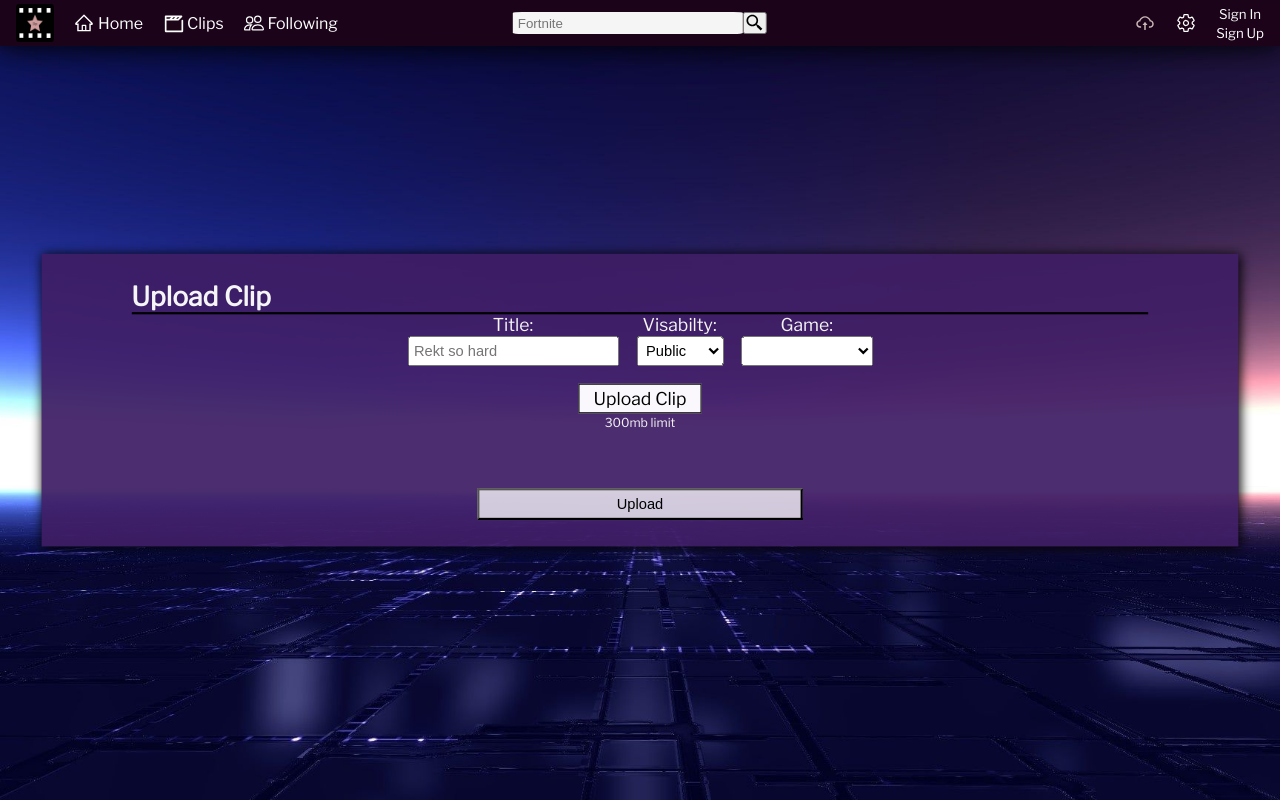
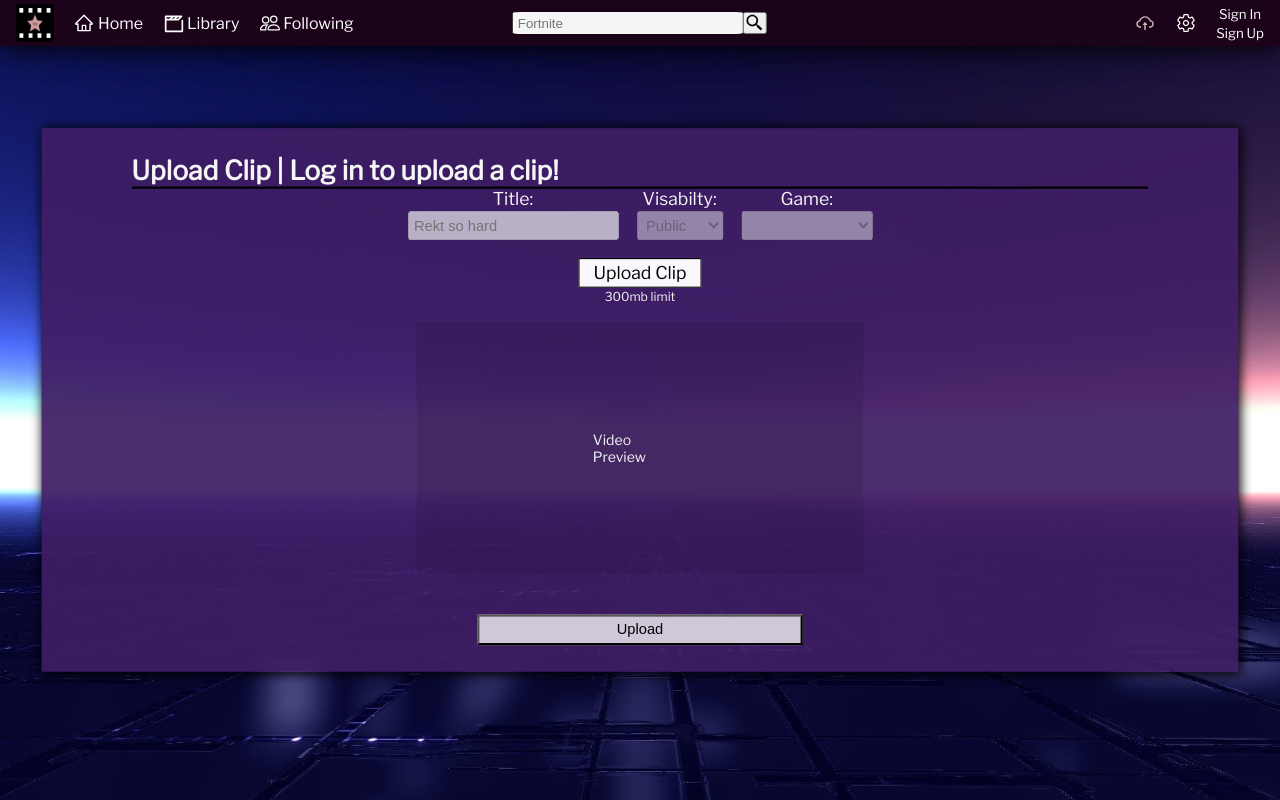
Before and after one commit to Tyson3101/StarClips, a Next.js app: page /clips/upload in a window 1280 px wide. Built offline with nearby package versions, Linux system fonts and the light colour scheme; no server answers.

Commit message:
CDN Ready

```diff
--- a/src/components/NavBar.tsx
+++ b/src/components/NavBar.tsx
@@ -42,14 +42,14 @@ function NavBar() {
             </li>
             <li
               className={setClassNames(
-                router.pathname === "/clips" ? styles["active"] : "",
+                router.pathname === "/clips/library" ? styles["active"] : "",
                 styles.mediaReactIcon
               )}
             >
-              <Link href="/clips">
+              <Link href="/clips/library">
                 <a aria-label="Clips">
                   <GrMultimedia size={20} />
-                  <span className={styles.itemTitle}>&nbsp;Clips</span>
+                  <span className={styles.itemTitle}>&nbsp;Library</span>
                 </a>
               </Link>
             </li>
@@ -85,7 +85,7 @@ function NavBar() {
             </li>
             <li
               className={setClassNames(
-                router.pathname === "/clips" ? styles["active"] : "",
+                router.pathname === "/settings" ? styles["active"] : "",
                 styles.settingsReactIcon
               )}
             >
--- /dev/null
+++ b/src/pages/api/clips/index.ts
@@ -0,0 +1,54 @@
+// Next.js API route support: https://nextjs.org/docs/api-routes/introduction
+
+import type { NextApiRequest, NextApiResponse } from "next";
+import { unstable_getServerSession, User } from "next-auth";
+import { authOptions } from "../auth/[...nextauth]";
+import { StatusCodes as STATUS_CODE } from "http-status-codes";
+import token from "randomatic";
+import prisma from "@lib/PrismaClient";
+
+export default async function handler(
+  req: NextApiRequest,
+  res: NextApiResponse
+) {
+  const session = await unstable_getServerSession(req, res, authOptions);
+  const user = session?.user;
+  if (user) {
+    if (req.body.addClip) {
+      return addClip(req, res, user);
+    }
+    if (req.body.delteClip) {
+      return deleteClip(req, res, user);
+    }
+  }
+  res.status(STATUS_CODE.UNAUTHORIZED).json({ error: "Not logged in!" });
+}
+async function addClip(req: NextApiRequest, res: NextApiResponse, user: User) {
+  if (!user || !user.email)
+    res.status(STATUS_CODE.UNAUTHORIZED).json({ error: "Not logged in!" });
+  const { title, visabilty, game, thumbnail, video } = req.body;
+  if (!title || !visabilty || !game || !thumbnail || !video)
+    return res
+      .status(STATUS_CODE.FORBIDDEN)
+      .json({ error: "Not all information present" });
+
+  await prisma.clip.create({
+    data: {
+      id: token("Aa0", Math.floor(15 + Math.random() * 15)),
+      title,
+      game,
+      visabilty,
+      author: {
+        connect: {
+          email: user.email as string,
+        },
+      },
+    },
+  });
+  res.status(STATUS_CODE.OK).json({ success: true });
+}
+async function deleteClip(
+  req: NextApiRequest,
+  res: NextApiResponse,
+  user: User
+) {}
--- a/src/pages/clips/upload.tsx
+++ b/src/pages/clips/upload.tsx
@@ -1,7 +1,14 @@
 import ReactToastContainer from "@components/static/ReactToastContainer";
 import Title from "@components/static/Title";
 import styles from "@styles/Upload.module.css";
-import React, { ChangeEvent, FormEvent, useRef, useState } from "react";
+import { useSession } from "next-auth/react";
+import React, {
+  ChangeEvent,
+  FormEvent,
+  useEffect,
+  useRef,
+  useState,
+} from "react";
 import { toast } from "react-toastify";
 
 type Media = {
@@ -12,20 +19,72 @@ type Media = {
 };
 
 function Upload() {
+  const { data: session, status } = useSession();
   const uploadClipVideoRef = useRef() as { current: HTMLVideoElement };
   const uploadClipRef = useRef() as { current: HTMLInputElement };
   const uploadImageRef = useRef() as { current: HTMLInputElement };
   const [inputtedThumbnail, setInputtedThumbnail] = useState<Media>();
   const [inputtedVideo, setInputtedVideo] = useState<Media | null>();
+  const [message, setMessage] = useState("");
+  useEffect(() => {
+    if (status === "unauthenticated") setMessage("| Log in to upload a clip!");
+    console.log(status);
+  }, [status]);
 
   const [title, setTitle] = useState("");
   const [visabilty, setVisabilty] = useState("public");
   const [game, setGame] = useState("");
 
-  function uploadVideoToCDN(e: FormEvent<HTMLFormElement>) {
+  async function uploadVideoToCDN(e: FormEvent<HTMLFormElement>) {
     e.preventDefault();
     if (!title || !visabilty || !game)
       return toast("Please Input a Title and Game", { type: "error" });
+    if (!inputtedVideo?.file)
+      return toast("Please upload a clip", { type: "error" });
+    const id = toast.loading("Uploading Clip...");
+    const sendData = {
+      title,
+      visabilty,
+      game,
+      thumbnail: inputtedThumbnail,
+      video: inputtedVideo,
+    };
+    try {
+      const resDB = await fetch("/api/clips", {
+        method: "POST",
+        headers: { "content-type": "application/json" },
+        body: JSON.stringify({ addClip: true, ...sendData }),
+      });
+      if (resDB.ok) {
+        const resCDN = await fetch(process.env.NEXT_PUBLIC_CDN_URL + "/clips", {
+          method: "POST",
+          headers: { "content-type": "application/json" },
+          body: JSON.stringify({
+            addClip: true,
+            email: session?.user?.email,
+            ...sendData,
+          }),
+        });
+        if (resCDN.ok) {
+          toast.update(id, {
+            render: "Uploaded!",
+            type: "success",
+            isLoading: false,
+            closeButton: true,
+            autoClose: 5000,
+          });
+          setMessage("| Clip uploaded at http://localhost:3000/clip/53953939");
+        } else Promise.reject((await resCDN.json()).error);
+      } else Promise.reject((await resDB.json()).error);
+    } catch (e: any) {
+      toast.update(id, {
+        render: e,
+        type: "error",
+        isLoading: false,
+        closeButton: true,
+        autoClose: 5000,
+      });
+    }
   }
 
   function uploadClip(e: ChangeEvent<HTMLInputElement>) {
@@ -41,7 +100,6 @@ function Upload() {
       url,
       type: "video",
     };
-    console.log({ name: media.name, url: media.url, type: media.type });
     setInputtedVideo(media);
   }
   function uploadThumbnail(e: ChangeEvent<HTMLInputElement>) {
@@ -57,22 +115,23 @@ function Upload() {
       url,
       type: "image",
     };
-    console.log({ name: media.name, url: media.url, type: media.type });
+
     setInputtedThumbnail(media);
   }
   return (
     <>
       <Title page="Upload" desc="Upload Clip Page" />
-      <ReactToastContainer />
+      <ReactToastContainer autoClose={3000} />
       <div className={styles.uploadPage}>
         <header>
-          <h2>Upload Clip</h2>
+          <h2>Upload Clip {message}</h2>
         </header>
         <form autoComplete="off" spellCheck={false} onSubmit={uploadVideoToCDN}>
           <div className={styles.details}>
             <div className={styles.formInput}>
               <label htmlFor="Title">Title:</label>
               <input
+                disabled={status !== "authenticated"}
                 onChange={(e) => setTitle(e.target.value)}
                 placeholder="Rekt so hard"
                 type="text"
@@ -84,6 +143,7 @@ function Upload() {
             <div className={styles.formInput}>
               <label htmlFor="visabilty">Visabilty:</label>
               <select
+                disabled={status !== "authenticated"}
                 name="visabilty"
                 onChange={(e) => setVisabilty(e.target.value)}
               >
@@ -94,7 +154,11 @@ function Upload() {
             </div>
             <div className={styles.formInput}>
               <label htmlFor="game">Game:</label>
-              <select name="game" onChange={(e) => setGame(e.target.value)}>
+              <select
+                disabled={status !== "authenticated"}
+                name="game"
+                onChange={(e) => setGame(e.target.value)}
+              >
                 <option value=""></option>
                 <option value="rocketleague">Rocket League</option>
                 <option value="vlorant">Valorant</option>
@@ -107,6 +171,7 @@ function Upload() {
           </div>
           <div className={styles.formInput}>
             <input
+              disabled={status !== "authenticated"}
               type="file"
               name="clip"
               accept=".mp4,.gif"
@@ -134,6 +199,7 @@ function Upload() {
               ></video>
               <div className={styles.formInput}>
                 <input
+                  disabled={status !== "authenticated"}
                   type="file"
                   name="thumbnail"
                   accept=".png,.jpeg,.jpg"
@@ -158,7 +224,9 @@ function Upload() {
               </div>
             </>
           ) : (
-            <div className={styles.mediaPreview}></div>
+            <div className={styles.mediaPreview}>
+              <span>Video Preview</span>
+            </div>
           )}
           <button
             type="submit"
--- a/styles/Upload.module.css
+++ b/styles/Upload.module.css
@@ -52,7 +52,7 @@
 }
 
 .details input {
-  width: 15vw;
+  width: max(15vw, 9rem);
 }
 
 .details select {
@@ -69,15 +69,25 @@
   margin: 0;
   padding: 0;
   aspect-ratio: 16 / 9;
-  width: 32vw;
+  width: max(30vw, 12rem);
   height: auto;
 }
 
 .videoPreview[poster] {
   aspect-ratio: 16 / 9;
-  width: 32vw;
+  width: max(32vw, 12rem);
   height: auto;
   object-fit: fill;
+}
+
+.mediaPreview {
+  aspect-ratio: 16 / 9;
+  padding: 0 max(12.5vw, 3rem);
+  background-color: rgba(0, 0, 0, 0.1);
+  display: flex;
+  justify-content: center;
+  align-items: center;
+  font-size: 0.8rem;
 }
 
 .clipUpload {
```
Also changed, not shown: 1 other file (tests, documents, lock files or other folders).
